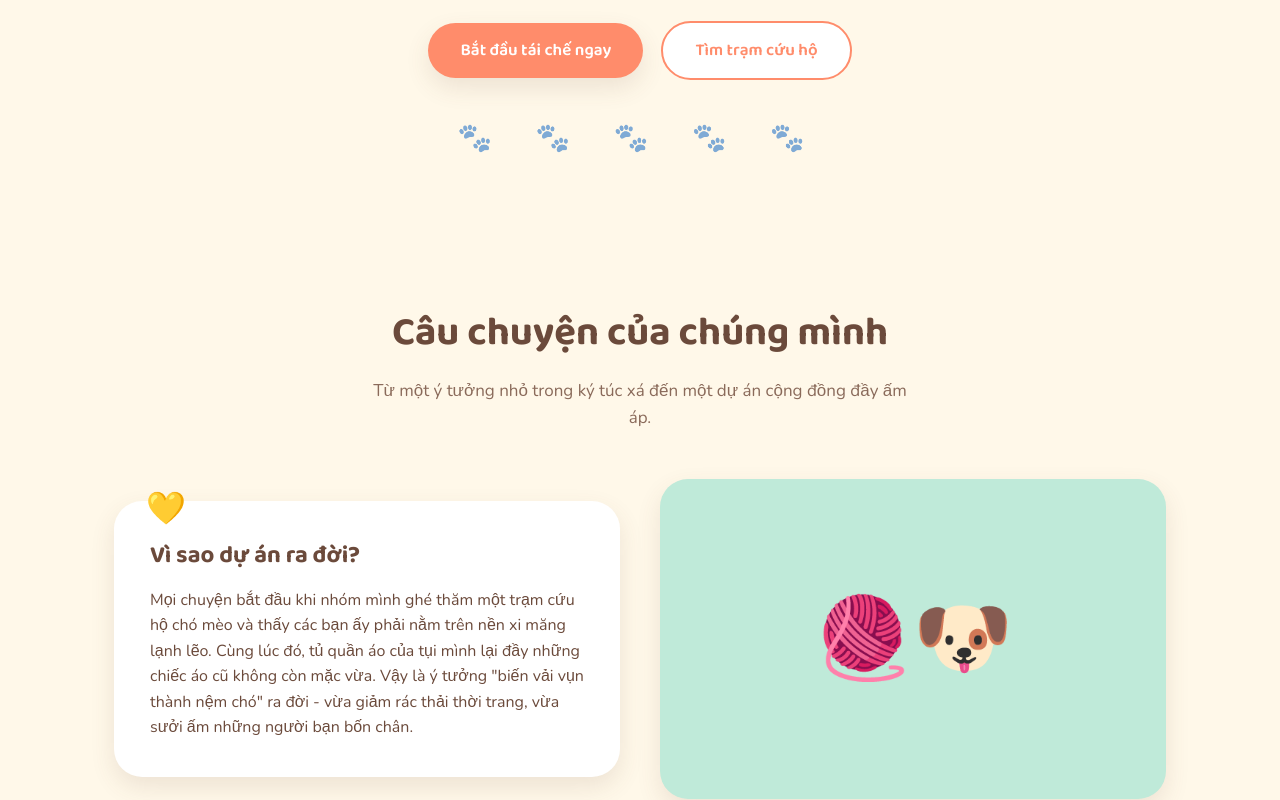
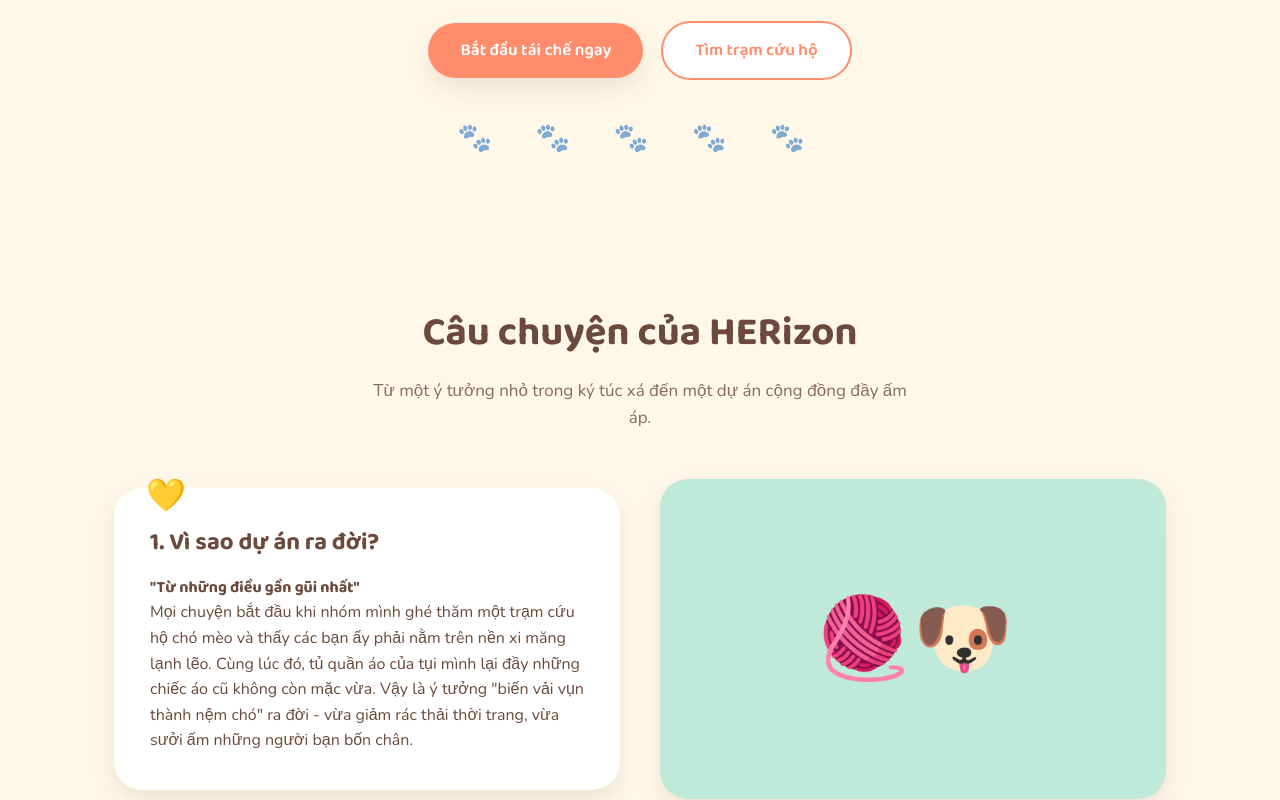
Before and after one commit to vhlyen/emam-project, a website: page index.html in a window 1280 px wide. Shown: the part 471-1271 px from the top of the page. Drawn offline with nearby package versions, Linux system fonts and the light colour scheme.

Commit message:
Update index.html

```diff
--- a/index.html
+++ b/index.html
@@ -41,13 +41,15 @@
 
   <section class="section" id="about">
     <div class="container">
-      <h2 class="section-title">Câu chuyện của chúng mình</h2>
+      <h2 class="section-title">Câu chuyện của HERizon</h2>
       <p class="section-sub">Từ một ý tưởng nhỏ trong ký túc xá đến một dự án cộng đồng đầy ấm áp.</p>
 
       <div class="about-grid">
         <div class="card about-card fade-up">
-          <h3>Vì sao dự án ra đời?</h3>
+          <h3>1. Vì sao dự án ra đời?</h3>
+          <h4> "Từ những điều gần gũi nhất" </h4>
           <p>Mọi chuyện bắt đầu khi nhóm mình ghé thăm một trạm cứu hộ chó mèo và thấy các bạn ấy phải nằm trên nền xi măng lạnh lẽo. Cùng lúc đó, tủ quần áo của tụi mình lại đầy những chiếc áo cũ không còn mặc vừa. Vậy là ý tưởng "biến vải vụn thành nệm chó" ra đời - vừa giảm rác thải thời trang, vừa sưởi ấm những người bạn bốn chân.</p>
+
         </div>
         <div class="about-img fade-up">🧶🐶</div>
       </div>
```
